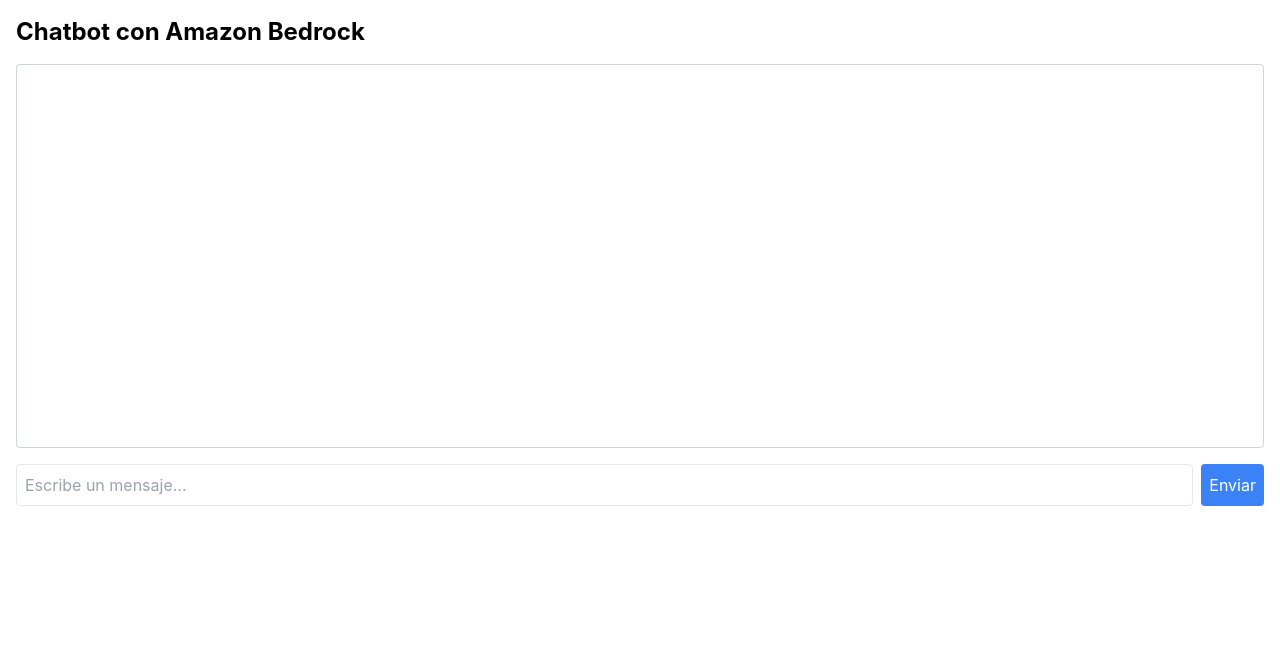
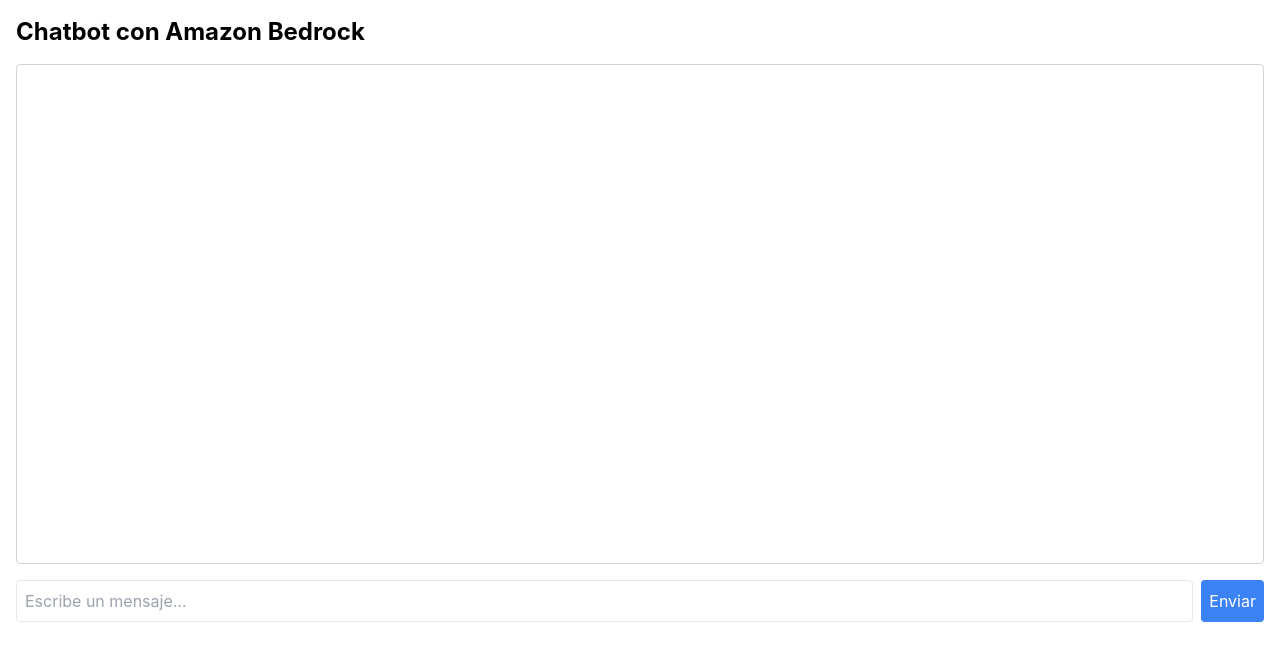
Before and after one commit to enriquegomeztagle/MedTrust, a React (Create React App) app in the folder medtrust-front/: page / in a window 1280 px wide. Shown: the top 660 px of the page. Built offline with nearby package versions, Linux system fonts and the light colour scheme.

Commit message:
⚡️ Add chat bubble styles for user and assistant in chat box.

```diff
--- a/medtrust-front/src/App.css
+++ b/medtrust-front/src/App.css
@@ -36,3 +36,28 @@
     transform: rotate(360deg);
   }
 }
+
+.chat-bubble {
+  padding: 10px;
+  border-radius: 10px;
+  max-width: 60%;
+}
+
+.chat-bubble-user {
+  background-color: #e0f7e0;
+  color: #006400;
+  align-self: flex-end;
+}
+
+.chat-bubble-assistant {
+  background-color: #ffe0e0;
+  color: #8b0000;
+  align-self: flex-start;
+}
+
+.chat-box {
+  display: flex;
+  flex-direction: column;
+  height: 500px;
+  overflow-y: auto;
+}
```
